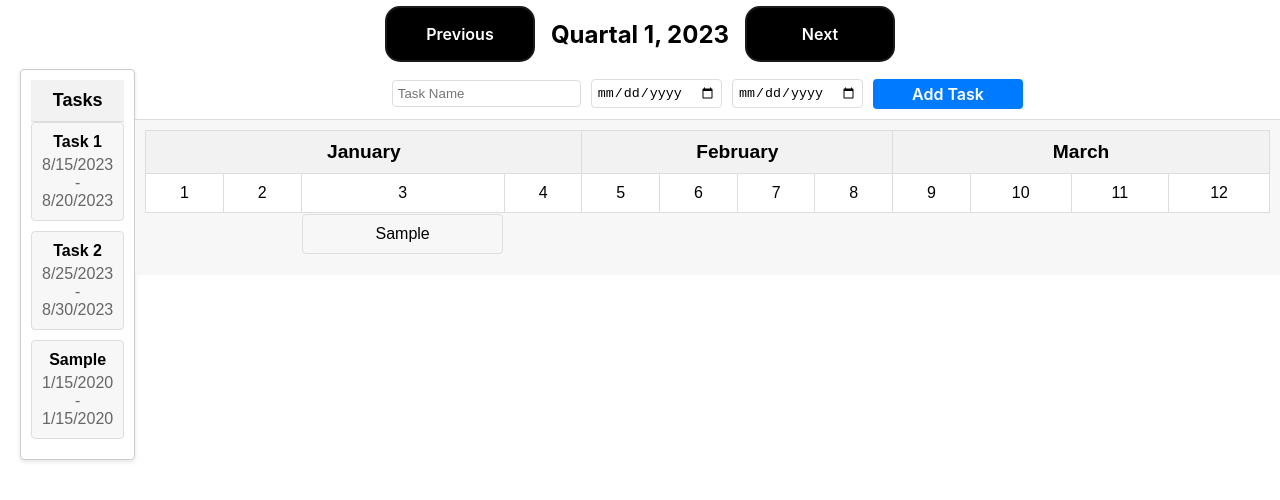
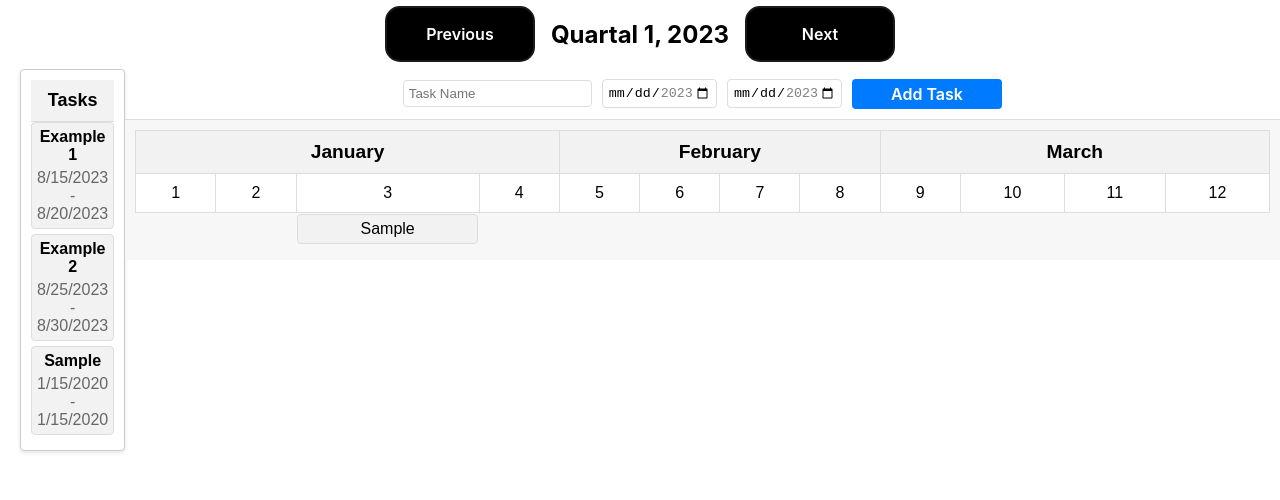
Before and after one commit to TauriRu/kvartalivaade-tabel, a React (Create React App) app: page / in a window 1280 px wide. Both pictures are taken after typing "Sample", "2020-01-15", "2020-01-15" into the empty fields and a click on the button "Add Task". Shown: the top 500 px of the page. Built offline with nearby package versions, Linux system fonts and the light colour scheme.

Commit message:
create hover block

```diff
--- a/src/components/Calendar/Calendar.css
+++ b/src/components/Calendar/Calendar.css
@@ -134,3 +134,28 @@ table {
 .add-task button:hover {
   background-color: #0056b3;
 }
+.task-container {
+  position: relative;
+}
+
+.task {
+  background-color: #f2f2f2;
+  border: 1px solid #ddd;
+  padding: 5px;
+  margin-bottom: 5px;
+}
+
+.active {
+  display: none;
+  position: absolute;
+  top: 100%;
+  left: 0;
+  background-color: #fff;
+  border: 1px solid #ddd;
+  padding: 5px;
+  white-space: nowrap;
+}
+
+.task-container:hover .active {
+  display: block;
+}
--- a/src/components/Calendar/Calendar.tsx
+++ b/src/components/Calendar/Calendar.tsx
@@ -58,12 +58,12 @@ const Calendar: React.FC<CalendarProps> = ({ currentQuarter }) => {
   const [newTaskEndDate, setNewTaskEndDate] = useState('');
   const [tasks, setTasks] = useState<Task[]>([
     {
-      name: 'Task 1',
+      name: 'Example 1',
       startDate: new Date(2023, 7, 15),
       endDate: new Date(2023, 7, 20),
     },
     {
-      name: 'Task 2',
+      name: 'Example 2',
       startDate: new Date(2023, 7, 25),
       endDate: new Date(2023, 7, 30),
     },
@@ -92,7 +92,7 @@ const Calendar: React.FC<CalendarProps> = ({ currentQuarter }) => {
         <div className="task-header">Tasks</div>
         {tasks.map((task, index) => (
           <div key={index} className="task">
-            <div className="task-name">{task.name}</div>
+            <div className="task-name">{task.name.length > 15 ? task.name.substring(0, 15) + '...' : task.name}</div>
             <div className="task-dates">
               {task.startDate.toLocaleDateString()} - {task.endDate.toLocaleDateString()}
             </div>
@@ -110,17 +110,20 @@ const Calendar: React.FC<CalendarProps> = ({ currentQuarter }) => {
           <input
             type="date"
             value={newTaskStartDate}
+            min="2023-01-01"
+            max="2023-12-31"
             onChange={(e) => setNewTaskStartDate(e.target.value)}
           />
           <input
             type="date"
             value={newTaskEndDate}
+            min="2023-01-01"
+            max="2023-12-31"
             onChange={(e) => setNewTaskEndDate(e.target.value)}
           />
           <button className="button" onClick={handleAddTask}>Add Task</button>
         </div>
         <div className="calendar-body">
-
           <table>
             <thead>
               <tr className="month-row">
@@ -150,13 +153,24 @@ const Calendar: React.FC<CalendarProps> = ({ currentQuarter }) => {
                         const startWeek = getISOWeek(task.startDate);
                         const endWeek = getISOWeek(task.endDate);
                         if (week >= startWeek && week <= endWeek) {
-                          return <div className="task">{task.name}</div>;
+                          return (
+                            <div className="task-container" key={task.name}>
+                              <div className="task">{task.name}</div>
+                              <div className="active">
+                                <div className="task-name">{task.name}</div>
+                                <div className="task-dates">
+                                  {task.startDate.toLocaleDateString()} - {task.endDate.toLocaleDateString()}
+                                </div>
+                              </div>
+                            </div>
+                          );
                         }
                       })}
                     </td>
                   ))
                 )}
               </tr>
+
             </tbody>
           </table>
 
```
